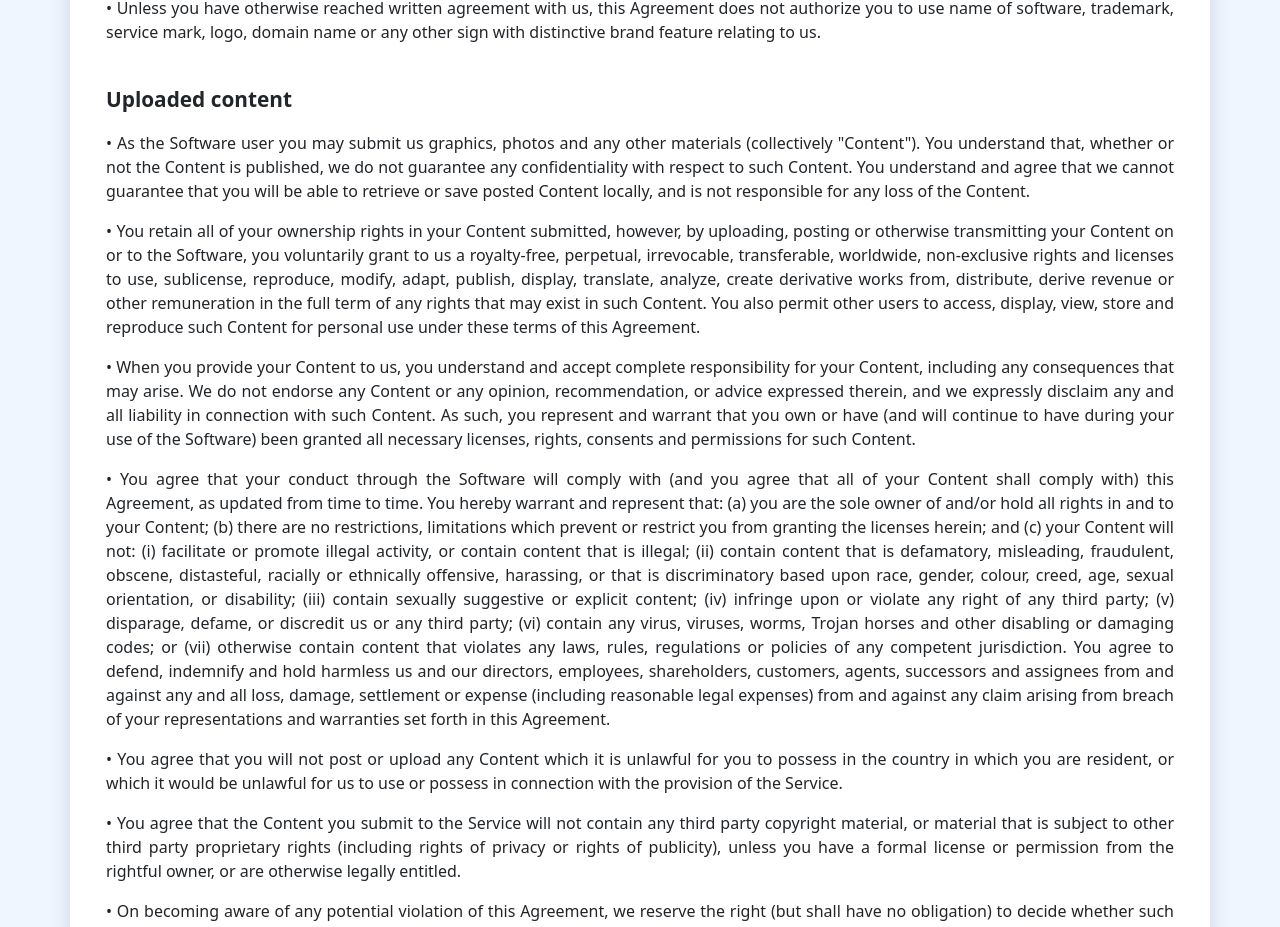
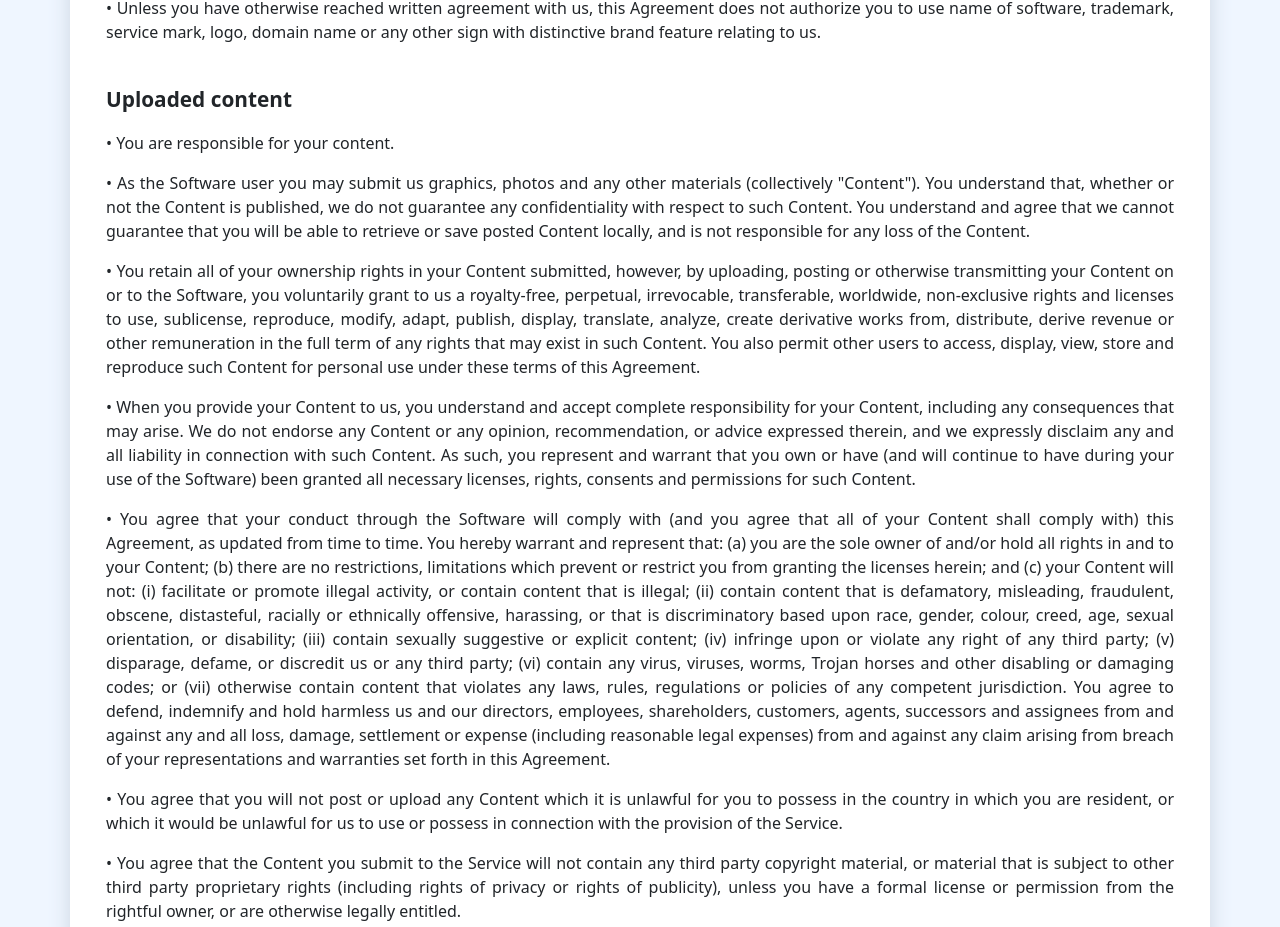
Before and after one commit to xavipedrals/mopiq-frontend, a Vue app: page /terms in a window 1280 px wide. Shown: the part 1478-2405 px from the top of the page. Built offline with nearby package versions, Linux system fonts and the light colour scheme.

Commit message:
Minor change in terms of use text

```diff
--- a/src/components/TermsOfService.vue
+++ b/src/components/TermsOfService.vue
@@ -39,6 +39,8 @@
     <p class="bodyText">• Unless you have otherwise reached written agreement with us, this Agreement does not authorize you to use name of software, trademark, service mark, logo, domain name or any other sign with distinctive brand feature relating to us.</p>
 
     <p class="bodyText textSection">Uploaded content</p>
+
+    <p class="bodyText">• You are responsible for your content.</p>
 
     <p class="bodyText">• As the Software user you may submit us graphics, photos and any other materials (collectively "Content"). You understand that, whether or not the Content is published, we do not guarantee any confidentiality with respect to such Content. You understand and agree that we cannot guarantee that you will be able to retrieve or save posted Content locally, and is not responsible for any loss of the Content.</p>
 
```
